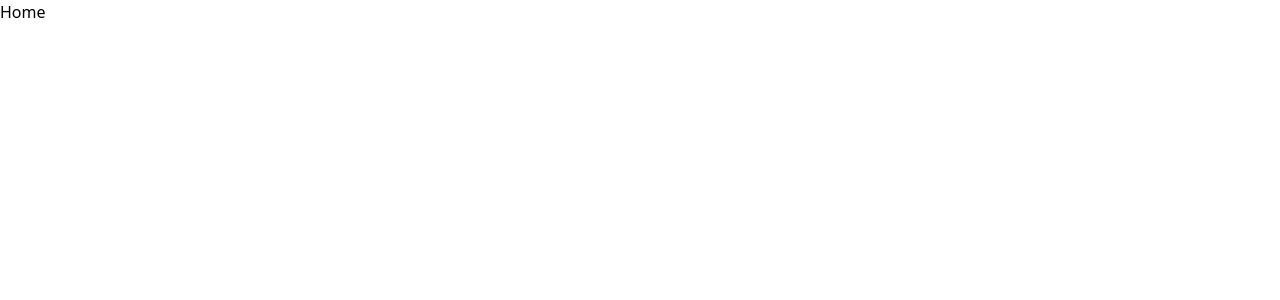
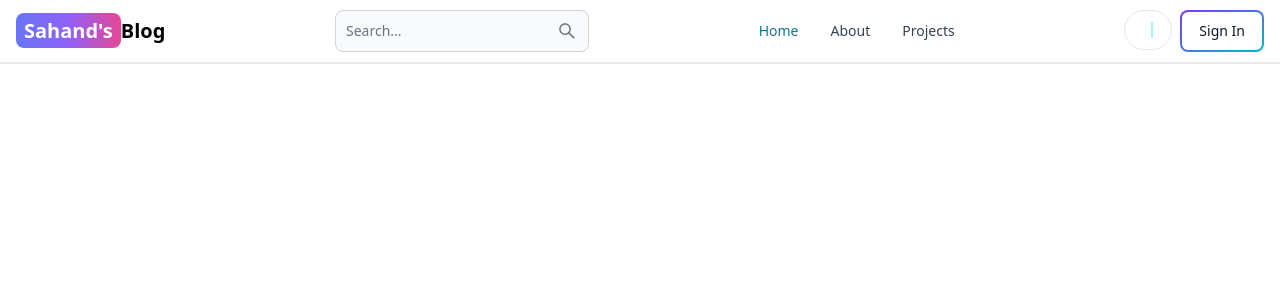
Before and after one commit to idriss-elouiri/mern-ecommerceWeb, a React (Vite) app in the folder client/: page / in a window 1280 px wide. Shown: the top 300 px of the page. Built offline with nearby package versions, Linux system fonts and the light colour scheme.

Commit message:
create a header

```diff
--- /dev/null
+++ b/client/src/components/Header.jsx
@@ -0,0 +1,105 @@
+import { Avatar, Button, Dropdown, Navbar, TextInput } from 'flowbite-react';
+import { Link, useLocation, useNavigate } from 'react-router-dom';
+import { AiOutlineSearch } from 'react-icons/ai';
+import { FaMoon, FaSun } from 'react-icons/fa';
+import { useSelector, useDispatch } from 'react-redux';
+import { signoutSuccess } from '../redux/user/userSlice';
+import { useEffect, useState } from 'react';
+
+export default function Header() {
+  const path = useLocation().pathname;
+  const location = useLocation();
+  const navigate = useNavigate();
+  const dispatch = useDispatch();
+  const { currentUser } = useSelector((state) => state.user);
+
+
+  const handleSignout = async () => {
+    try {
+      const res = await fetch('/api/user/signout', {
+        method: 'POST',
+      });
+      const data = await res.json();
+      if (!res.ok) {
+        console.log(data.message);
+      } else {
+        dispatch(signoutSuccess());
+      }
+    } catch (error) {
+      console.log(error.message);
+    }
+  };
+
+
+  return (
+    <Navbar className='border-b-2'>
+      <Link
+        to='/'
+        className='self-center whitespace-nowrap text-sm sm:text-xl font-semibold dark:text-white'
+      >
+        <span className='px-2 py-1 bg-gradient-to-r from-indigo-500 via-purple-500 to-pink-500 rounded-lg text-white'>
+          Sahand's
+        </span>
+        Blog
+      </Link>
+      <form>
+        <TextInput
+          type='text'
+          placeholder='Search...'
+          rightIcon={AiOutlineSearch}
+          className='hidden lg:inline'
+        />
+      </form>
+      <Button className='w-12 h-10 lg:hidden' color='gray' pill>
+        <AiOutlineSearch />
+      </Button>
+      <div className='flex gap-2 md:order-2'>
+        <Button
+          className='w-12 h-10 hidden sm:inline'
+          color='gray'
+          pill
+        >
+        </Button>
+        {currentUser ? (
+          <Dropdown
+            arrowIcon={false}
+            inline
+            label={
+              <Avatar alt='user' img={currentUser.profilePicture} rounded />
+            }
+          >
+            <Dropdown.Header>
+              <span className='block text-sm'>@{currentUser.username}</span>
+              <span className='block text-sm font-medium truncate'>
+                {currentUser.email}
+              </span>
+            </Dropdown.Header>
+            <Link to={'/dashboard?tab=profile'}>
+              <Dropdown.Item>Profile</Dropdown.Item>
+            </Link>
+            <Dropdown.Divider />
+            <Dropdown.Item onClick={handleSignout}>Sign out</Dropdown.Item>
+          </Dropdown>
+        ) : (
+          <Link to='/sign-in'>
+            <Button gradientDuoTone='purpleToBlue' outline>
+              Sign In
+            </Button>
+          </Link>
+        )}
+        <Navbar.Toggle />
+      </div>
+      <Navbar.Collapse>
+        <Navbar.Link active={path === '/'} as={'div'}>
+          <Link to='/'>Home</Link>
+        </Navbar.Link>
+        <Navbar.Link active={path === '/about'} as={'div'}>
+          <Link to='/about'>About</Link>
+        </Navbar.Link>
+        <Navbar.Link active={path === '/projects'} as={'div'}>
+          <Link to='/projects'>Projects</Link>
+        </Navbar.Link>
+      </Navbar.Collapse>
+    </Navbar>
+  );
+}
--- a/client/src/pages/Home.jsx
+++ b/client/src/pages/Home.jsx
@@ -1,8 +1,9 @@
 import React from 'react'
+import Header from '../components/Header'
 
 const Home = () => {
   return (
-    <div>Home</div>
+    <><Header/></>
   )
 }
 
```
